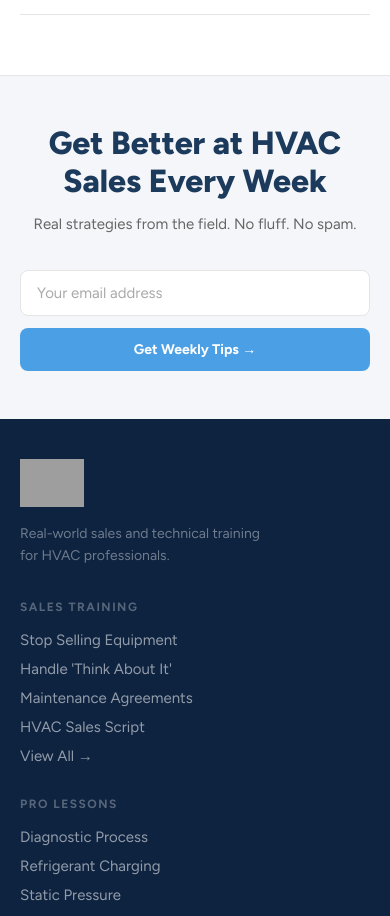
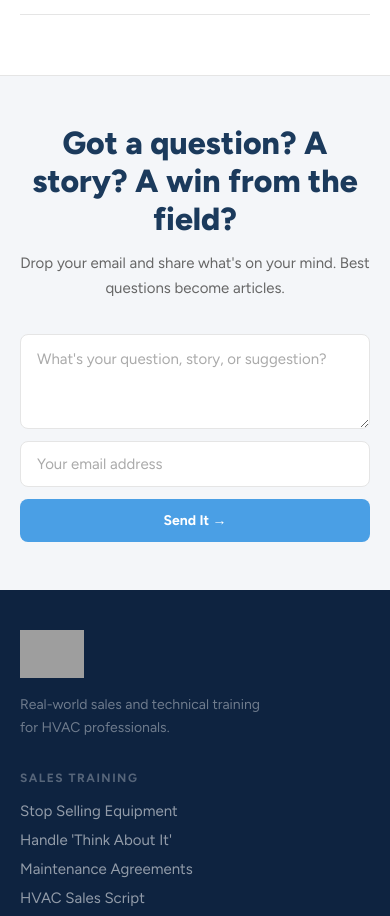
Before and after one commit to Ishack94/HVAC-sales-master, a React (Vite) app: page /sales in a window 390 px wide. Shown: the part 3060-3976 px from the top of the page. Built offline with nearby package versions, Linux system fonts and the light colour scheme; grey boxes are pictures that could not be loaded.

Commit message:
Redesign newsletter as community feedback form

```diff
--- a/src/components/Home/Newsletter.jsx
+++ b/src/components/Home/Newsletter.jsx
@@ -4,6 +4,7 @@ import { trackEvent } from '../../utils/analytics'
 
 export default function Newsletter() {
   const [email, setEmail] = useState('')
+  const [messageText, setMessageText] = useState('')
   const [status, setStatus] = useState('idle')
   const [message, setMessage] = useState('')
 
@@ -26,12 +27,13 @@ export default function Newsletter() {
       const res = await fetch('https://formspree.io/f/xyzgobdl', {
         method: 'POST',
         headers: { 'Content-Type': 'application/json' },
-        body: JSON.stringify({ email }),
+        body: JSON.stringify({ email, message: messageText }),
       })
       if (res.ok) {
         setStatus('success')
         setMessage("You're in! Watch your inbox.")
         setEmail('')
+        setMessageText('')
         trackEvent('newsletter_signup', { method: 'email' })
       } else {
         setStatus('error')
@@ -46,14 +48,23 @@ export default function Newsletter() {
   return (
     <section className={styles.section}>
       <div className={styles.inner}>
-        <h2 className={styles.heading}>Get Better at HVAC Sales Every Week</h2>
+        <h2 className={styles.heading}>Got a question? A story? A win from the field?</h2>
         <p className={styles.subtitle}>
-          Real strategies from the field. No fluff. No spam.
+          Drop your email and share what's on your mind. Best questions become articles.
         </p>
         {status === 'success' ? (
           <p className={styles.success}>{message}</p>
         ) : (
           <form className={styles.form} onSubmit={handleSubmit}>
+            <textarea
+              value={messageText}
+              onChange={(e) => setMessageText(e.target.value)}
+              placeholder="What's your question, story, or suggestion?"
+              className={styles.textarea}
+              rows={3}
+              aria-label="Your message"
+            />
+            <div className={styles.row}>
               <input
                 type="email"
                 value={email}
@@ -64,8 +75,9 @@ export default function Newsletter() {
                 aria-label="Email address"
               />
               <button type="submit" className={styles.btn} disabled={status === 'loading'}>
-              {status === 'loading' ? 'Subscribing...' : 'Get Weekly Tips →'}
+                {status === 'loading' ? 'Sending...' : 'Send It →'}
               </button>
+            </div>
           </form>
         )}
         {status === 'error' && <p className={styles.error}>{message}</p>}
--- a/src/components/Home/Newsletter.module.css
+++ b/src/components/Home/Newsletter.module.css
@@ -28,9 +28,39 @@
 
 .form {
   display: flex;
-  gap: 12px;
+  flex-direction: column;
+  gap: 0;
   max-width: 480px;
   margin: 0 auto;
+}
+
+.textarea {
+  width: 100%;
+  padding: 13px 16px;
+  font-family: 'Figtree', sans-serif;
+  font-size: 15px;
+  color: #333;
+  background: #ffffff;
+  border: 1px solid #e5e5e5;
+  border-radius: 8px;
+  outline: none;
+  resize: vertical;
+  line-height: 1.5;
+  margin-bottom: 12px;
+  transition: border-color 0.2s ease;
+}
+
+.textarea::placeholder {
+  color: #aaa;
+}
+
+.textarea:focus {
+  border-color: #4a9fe5;
+}
+
+.row {
+  display: flex;
+  gap: 12px;
 }
 
 .input {
@@ -96,7 +126,7 @@
     padding: 48px 20px;
   }
 
-  .form {
+  .row {
     flex-direction: column;
   }
 
--- a/src/pages/Home.jsx
+++ b/src/pages/Home.jsx
@@ -69,6 +69,7 @@ export default function Home() {
   const location = useLocation()
   const canonicalUrl = `https://hvac-sales-master.vercel.app${location.pathname}`
   const [email, setEmail] = useState('')
+  const [messageText, setMessageText] = useState('')
   const [status, setStatus] = useState('idle')
   const [message, setMessage] = useState('')
   const [search, setSearch] = useState('')
@@ -94,12 +95,13 @@ export default function Home() {
       const res = await fetch('https://formspree.io/f/xyzgobdl', {
         method: 'POST',
         headers: { 'Content-Type': 'application/json' },
-        body: JSON.stringify({ email }),
+        body: JSON.stringify({ email, message: messageText }),
       })
       if (res.ok) {
         setStatus('success')
         setMessage("You're in! Watch your inbox.")
         setEmail('')
+        setMessageText('')
         trackEvent('newsletter_signup', { method: 'email' })
       } else {
         setStatus('error')
@@ -328,13 +330,22 @@ export default function Home() {
 
               <MilwaukeeAd className={styles.milwaukeeAd} />
 
-              <h2>Get Better at HVAC Sales Every Week</h2>
-              <p>Real strategies from the field. No fluff. No spam.</p>
+              <h2>Got a question? A story? A win from the field?</h2>
+              <p>Drop your email and share what's on your mind. Best questions become articles.</p>
 
               {status === 'success' ? (
                 <p className={styles.successMsg}>{message}</p>
               ) : (
                 <form className={styles.inlineForm} onSubmit={handleSubmit}>
+                  <textarea
+                    value={messageText}
+                    onChange={(e) => setMessageText(e.target.value)}
+                    placeholder="What's your question, story, or suggestion?"
+                    className={styles.inlineTextarea}
+                    rows={3}
+                    aria-label="Your message"
+                  />
+                  <div className={styles.inlineRow}>
                     <input
                       type="email"
                       value={email}
@@ -345,8 +356,9 @@ export default function Home() {
                       aria-label="Email address"
                     />
                     <button type="submit" className={styles.inlineBtn} disabled={status === 'loading'}>
-                    {status === 'loading' ? 'Subscribing...' : 'Get Weekly Tips →'}
+                      {status === 'loading' ? 'Sending...' : 'Send It →'}
                     </button>
+                  </div>
                 </form>
               )}
             </div>
--- a/src/pages/Home.module.css
+++ b/src/pages/Home.module.css
@@ -351,9 +351,39 @@
 /* Inline newsletter form */
 .inlineForm {
   display: flex;
-  gap: 12px;
+  flex-direction: column;
+  gap: 0;
   margin-top: 20px;
   margin-bottom: 8px;
+}
+
+.inlineTextarea {
+  width: 100%;
+  padding: 12px 16px;
+  font-family: 'Figtree', sans-serif;
+  font-size: 15px;
+  color: #333;
+  background: #ffffff;
+  border: 1px solid #e5e5e5;
+  border-radius: 8px;
+  outline: none;
+  resize: vertical;
+  line-height: 1.5;
+  margin-bottom: 12px;
+  transition: border-color 0.2s ease;
+}
+
+.inlineTextarea::placeholder {
+  color: #aaa;
+}
+
+.inlineTextarea:focus {
+  border-color: #4a9fe5;
+}
+
+.inlineRow {
+  display: flex;
+  gap: 12px;
 }
 
 .inlineInput {
@@ -466,7 +496,7 @@
     padding-left: 18px;
   }
 
-  .inlineForm {
+  .inlineRow {
     flex-direction: column;
   }
 
```
Lines whose indentation alone changed are shown as unchanged.
